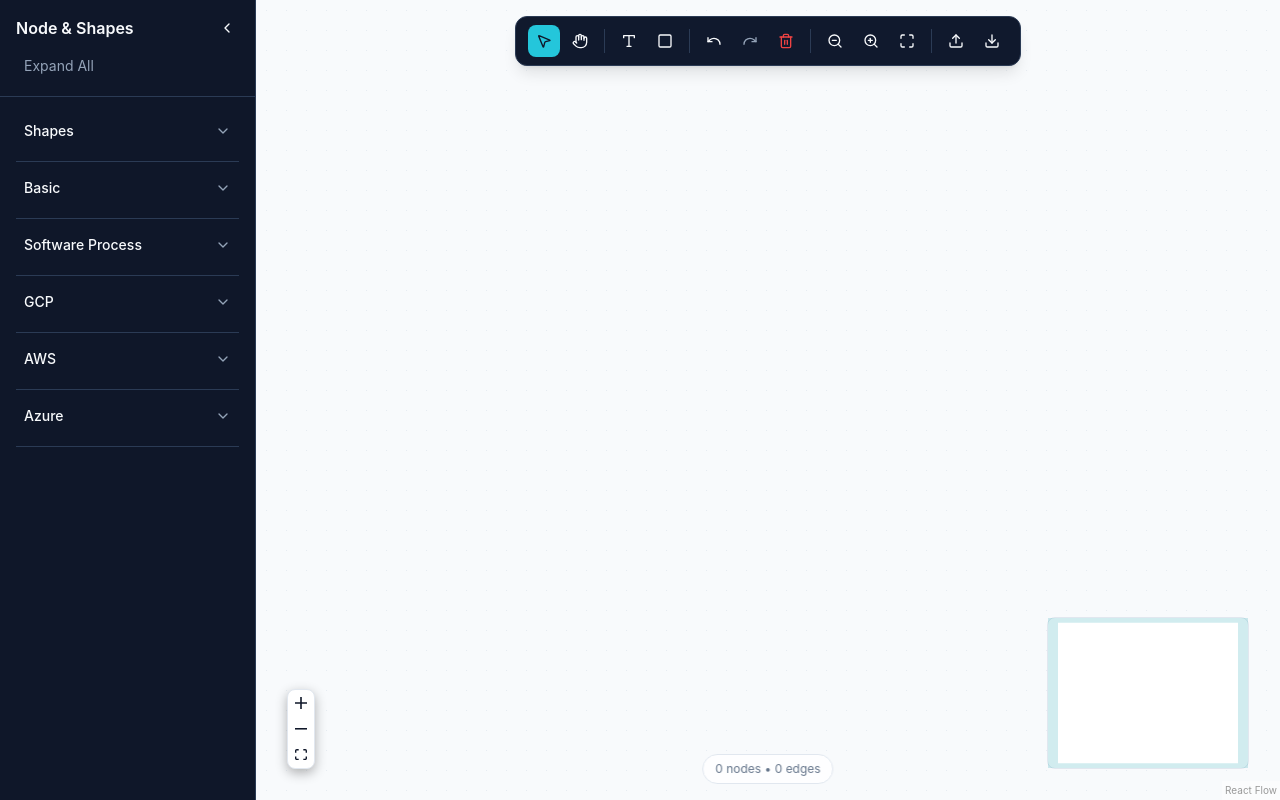
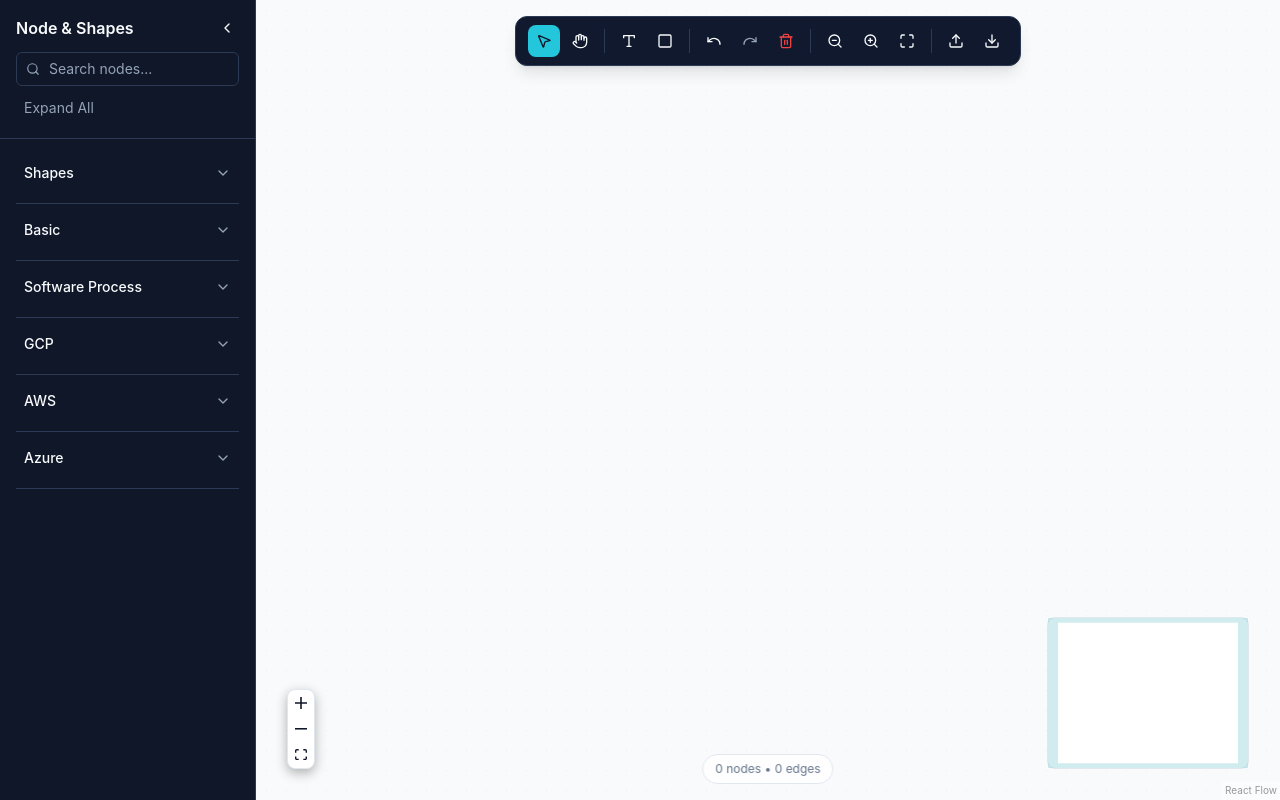
Before and after one commit to ariffrahimin/lukis, a React (Vite) app: page / in a window 1280 px wide. Built offline with nearby package versions, Linux system fonts and the light colour scheme.

Commit message:
create search function

```diff
--- a/src/components/CloudServicesPanel.tsx
+++ b/src/components/CloudServicesPanel.tsx
@@ -1,8 +1,8 @@
-import { useState } from "react";
+import { useState, useMemo } from "react";
 import { type NodeType } from "../types/diagrams";
 import { Separator } from "./ui/separator";
 import { Sheet, SheetContent, SheetHeader, SheetTitle } from "./ui/sheet";
-import { ChevronLeft, ChevronRight, ChevronDown } from "lucide-react";
+import { ChevronLeft, ChevronRight, ChevronDown, Search, X } from "lucide-react";
 // Basic Icons (using Lucide React icons)
 import {
   Cloud,
@@ -98,6 +98,7 @@ export const CloudServicesPanel = ({
   onOpenChange,
 }: CloudServicesPanelProps) => {
   const [isCollapsed, setIsCollapsed] = useState(false);
+  const [searchQuery, setSearchQuery] = useState("");
   const [expandedProviders, setExpandedProviders] = useState<Set<string>>(
     new Set([]),
   );
@@ -423,6 +424,21 @@ export const CloudServicesPanel = ({
       ],
     },
   ];
+  const filteredProviders = useMemo(() => {
+    if (!searchQuery.trim()) return cloudProviders;
+    const query = searchQuery.toLowerCase();
+    return cloudProviders
+      .map((provider) => ({
+        ...provider,
+        services: provider.services.filter(
+          (service) =>
+            service.label.toLowerCase().includes(query) ||
+            provider.name.toLowerCase().includes(query)
+        ),
+      }))
+      .filter((provider) => provider.services.length > 0);
+  }, [searchQuery, cloudProviders]);
+
   const handleDragStart = (event: React.DragEvent, nodeType: NodeType) => {
     event.dataTransfer.setData("application/reactflow", nodeType);
     event.dataTransfer.effectAllowed = "move";
@@ -438,7 +454,7 @@ export const CloudServicesPanel = ({
     setExpandedProviders(newExpanded);
   };
 
-  const allProvidersExpanded = expandedProviders.size === cloudProviders.length;
+  const allProvidersExpanded = expandedProviders.size === filteredProviders.length && filteredProviders.length > 0;
 
   const toggleAllProviders = () => {
     if (allProvidersExpanded) {
@@ -446,7 +462,7 @@ export const CloudServicesPanel = ({
       return;
     }
 
-    setExpandedProviders(new Set(cloudProviders.map((p) => p.name)));
+    setExpandedProviders(new Set(filteredProviders.map((p) => p.name)));
   };
 
   const panelContent = (
@@ -464,7 +480,25 @@ export const CloudServicesPanel = ({
             </button>
           </div>
         )}
-        <div className="flex items-center space-x-2">
+        <div className="relative mt-2">
+          <Search className="absolute left-2.5 top-1/2 -translate-y-1/2 w-3.5 h-3.5 text-muted-foreground" />
+          <input
+            type="text"
+            placeholder="Search nodes..."
+            value={searchQuery}
+            onChange={(e) => setSearchQuery(e.target.value)}
+            className="w-full pl-8 pr-8 py-1.5 text-sm rounded-md border border-border bg-background text-foreground placeholder:text-muted-foreground focus:outline-none focus:ring-1 focus:ring-ring"
+          />
+          {searchQuery && (
+            <button
+              onClick={() => setSearchQuery("")}
+              className="absolute right-2 top-1/2 -translate-y-1/2 p-0.5 rounded hover:bg-muted transition-colors"
+            >
+              <X className="w-3.5 h-3.5 text-muted-foreground" />
+            </button>
+          )}
+        </div>
+        <div className="flex items-center space-x-2 mt-2">
           <button
             onClick={toggleAllProviders}
             className="px-2 py-1 rounded hover:bg-muted transition-colors text-sm text-muted-foreground"
@@ -475,7 +509,12 @@ export const CloudServicesPanel = ({
       </div>
 
       <div className="flex-1 overflow-y-auto p-4 space-y-2">
-        {cloudProviders.map((provider) => (
+        {filteredProviders.length === 0 && (
+          <p className="text-sm text-muted-foreground text-center py-4">
+            No results found
+          </p>
+        )}
+        {filteredProviders.map((provider) => (
           <div key={provider.name}>
             <button
               onClick={() => toggleProvider(provider.name)}
@@ -491,7 +530,7 @@ export const CloudServicesPanel = ({
               />
             </button>
 
-            {expandedProviders.has(provider.name) && (
+            {(expandedProviders.has(provider.name) || searchQuery.trim() !== "") && (
               <div className="grid grid-cols-2 gap-2 mt-2">
                 {provider.services.map((service) => (
                   <div
```
